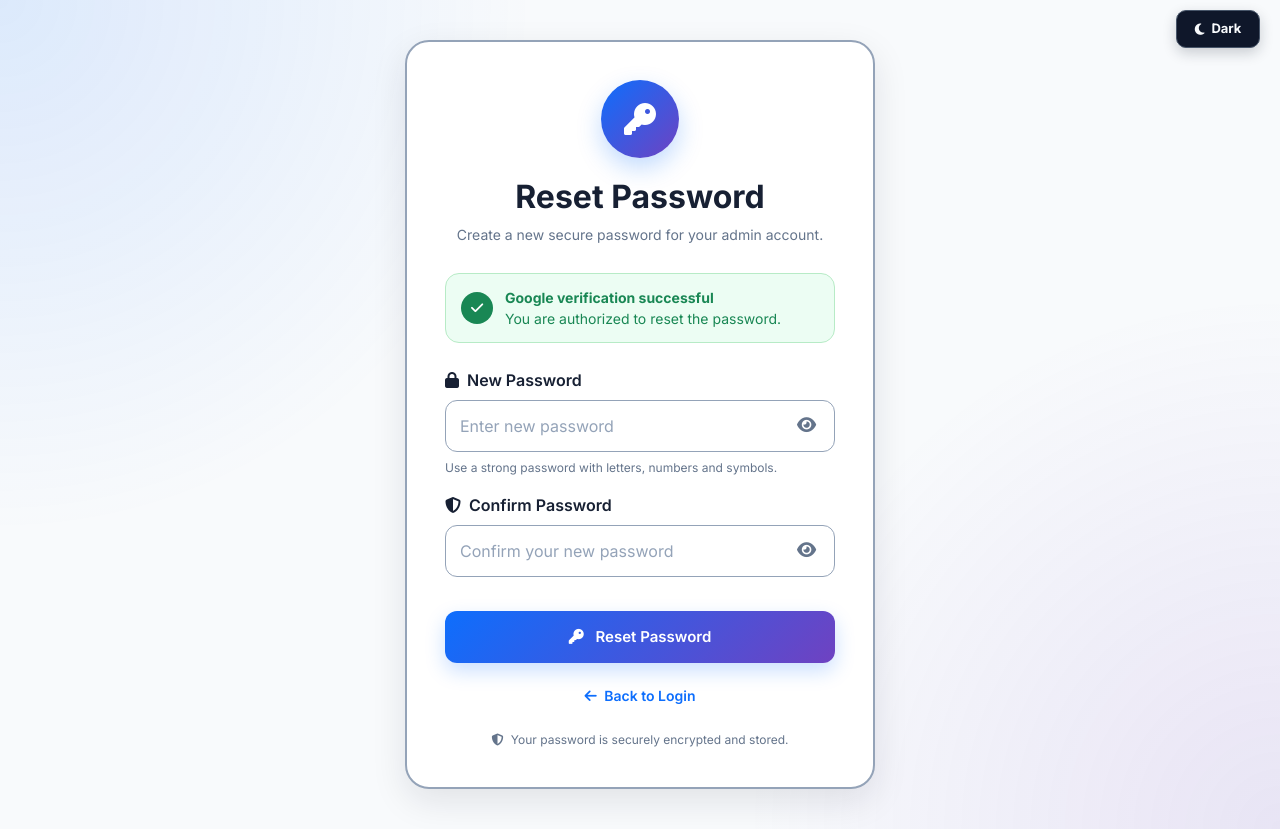
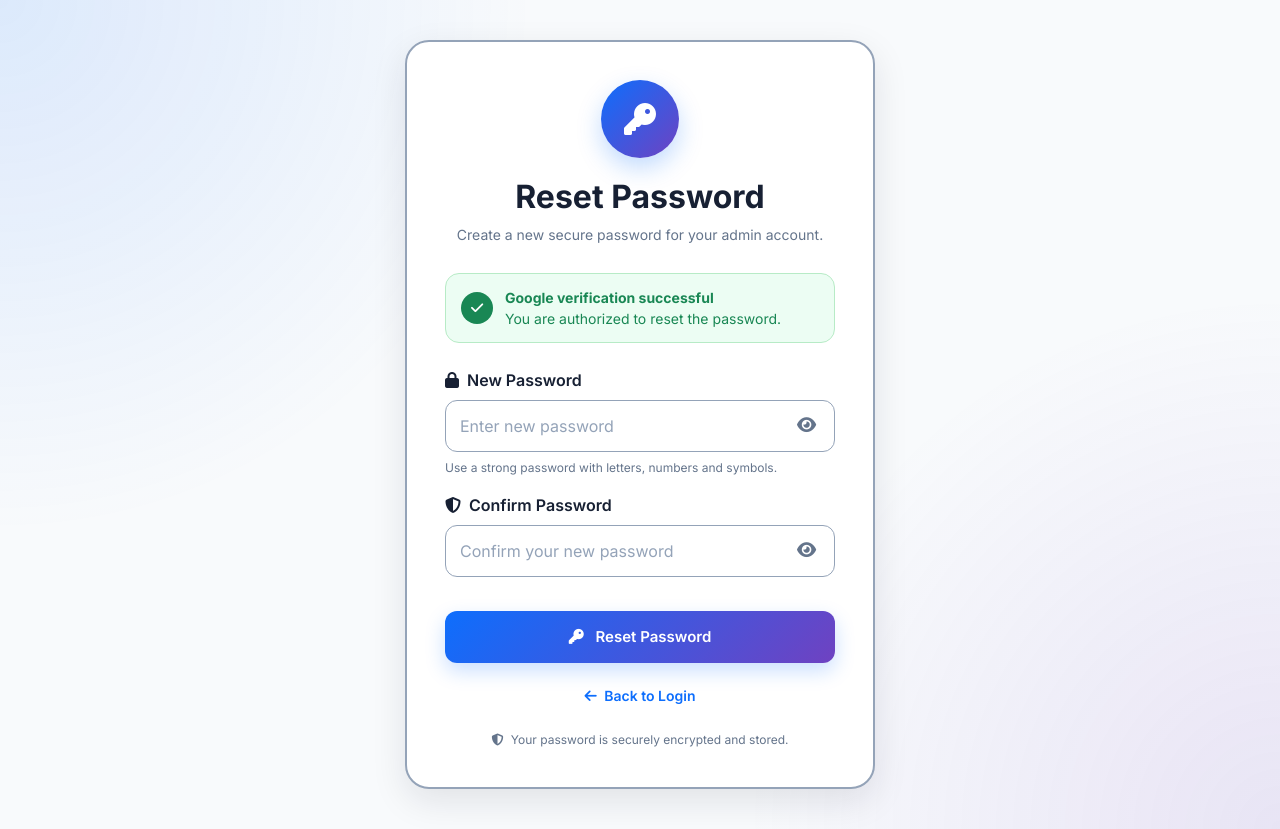
Before and after one commit to DeepShreyaskar1904/final_frp, a Django app: template frp-main/templates/reset_password.html in a window 1280 px wide. Run offline with Django 5.2, Linux system fonts and the light colour scheme; the template is opened without the code that fills it, so the values that code supplies are empty; some libraries are stand-ins or nearby versions.

Commit message:
Hide theme toggle on Reset Password page
Hide the global theme toggle on the Reset Password page.

```diff
--- a/frp-main/templates/reset_password.html
+++ b/frp-main/templates/reset_password.html
@@ -421,6 +421,12 @@ html[data-theme="dark"] .reset-card {
             font-size: 28px;
         }
     }
+    /* Hide global theme toggle on Reset Password page only */
+#themeToggleWrapper {
+    display: none !important;
+    visibility: hidden !important;
+    pointer-events: none !important;
+}
 </style>
 
 
```
